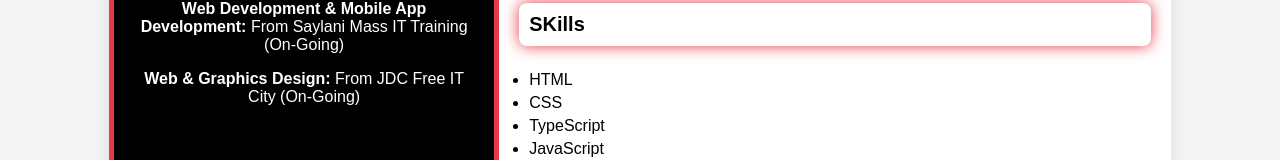
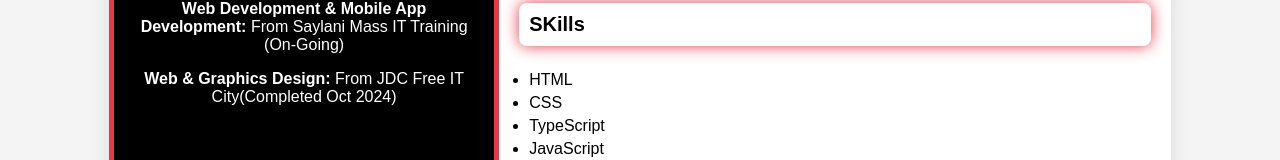
Before and after one commit to RahatBano58/Hackathon-Milestones, a plain HTML site: page Milestone 1/index.html in a window 1280 px wide. Shown: the part 517-677 px from the top of the page. Drawn offline with Linux system fonts and the light colour scheme.

Commit message:
Update index.html

```diff
--- a/Milestone 1/index.html
+++ b/Milestone 1/index.html
@@ -20,7 +20,7 @@
                 <h3 style="color: white;"> Certification</h3>
                 <p><b>Artificial Intelligence, Web 3.0 & Metaverse:</b> From Governor House Karachi (On-Going)</p>
                 <p><b>Web Development & Mobile App Development:</b> From Saylani Mass IT Training (On-Going)</p>
-                <p><b>Web & Graphics Design:</b> From JDC Free IT City (On-Going)</p>
+                <p><b>Web & Graphics Design:</b> From JDC Free IT City(Completed Oct 2024)</p>
             </section>
          </div>
          <!-- Right Section -->
```
